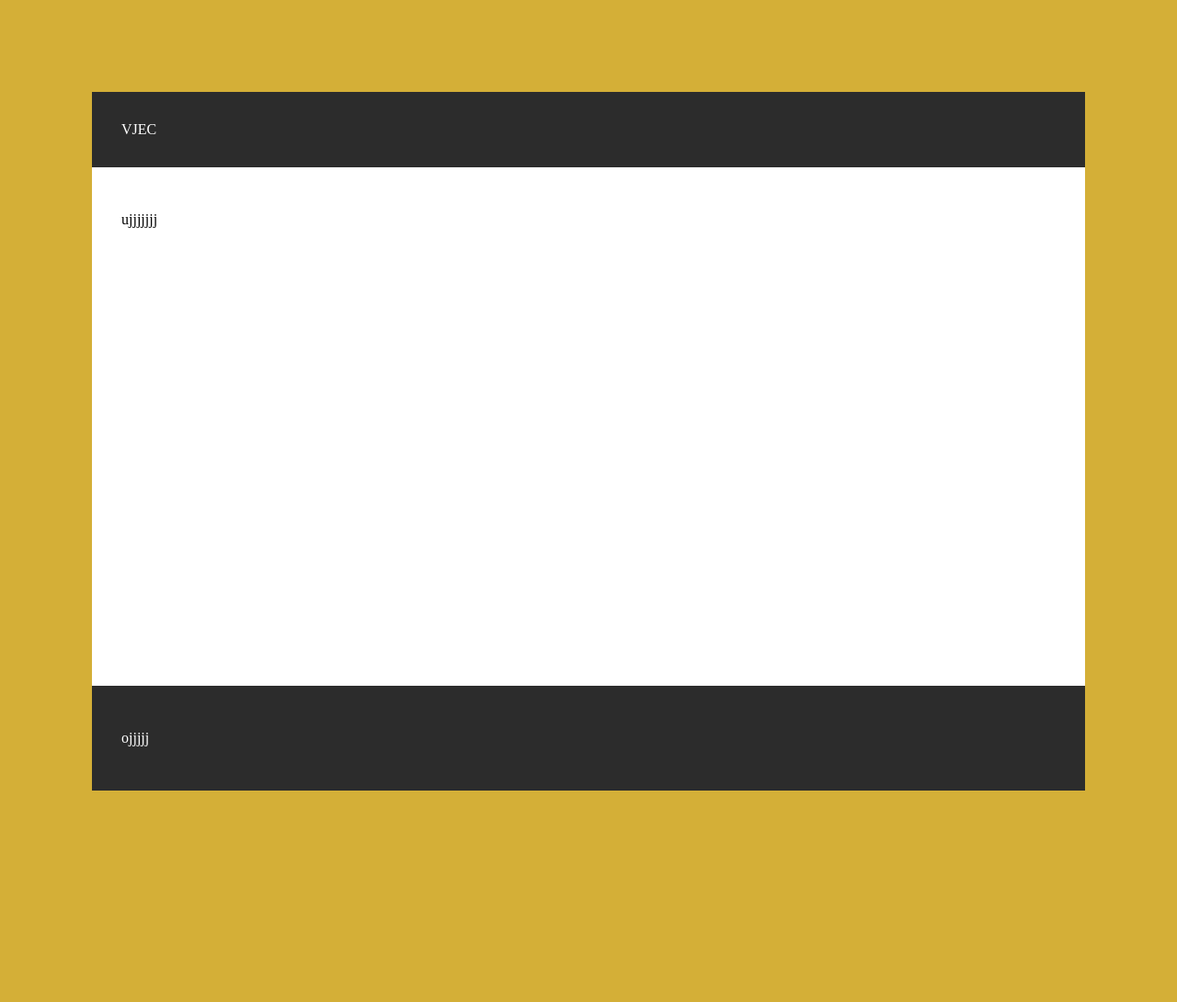
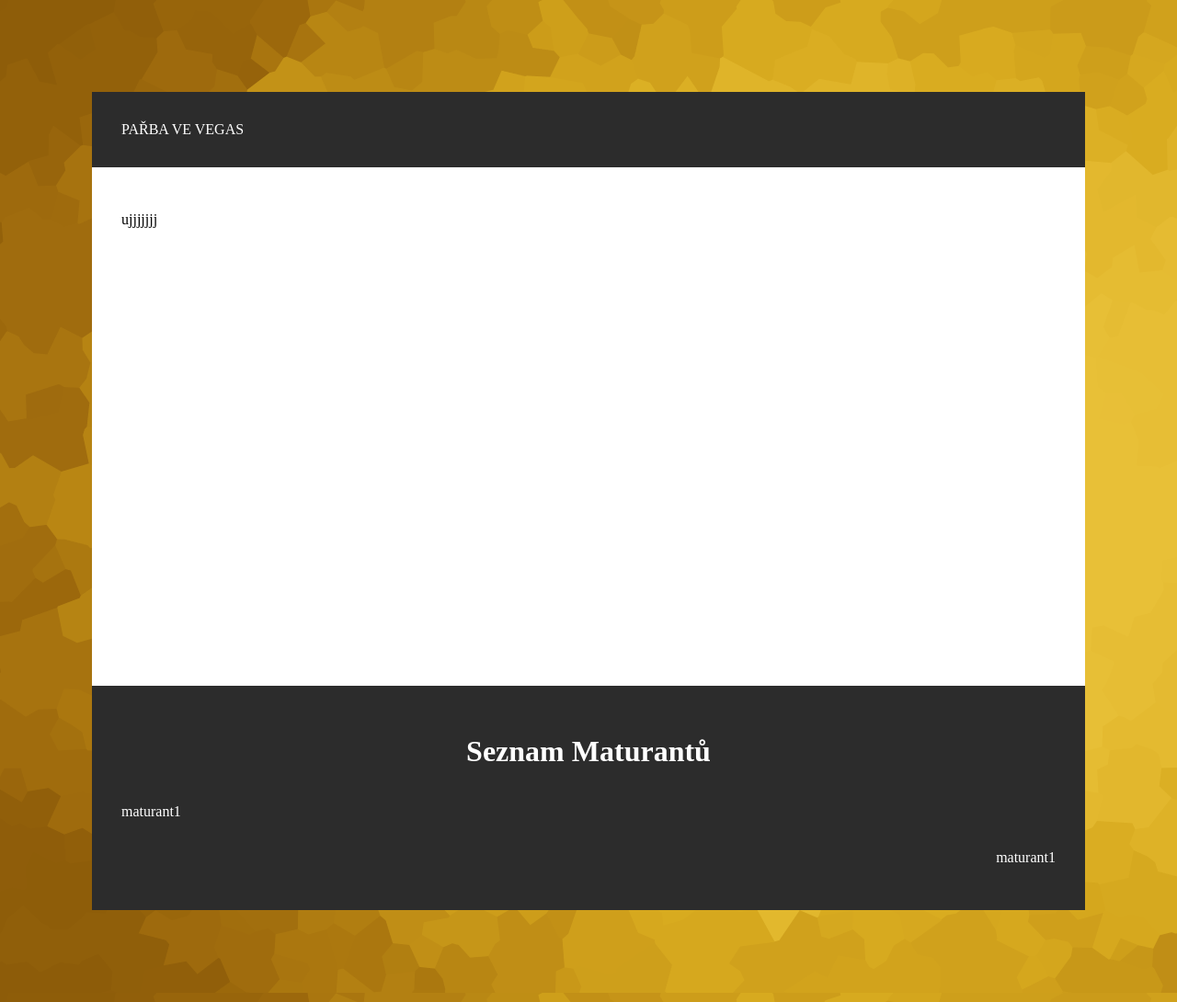
Before and after one commit to KakubJorinsky/stranka_na_maturak, a plain HTML site: page index.html in a window 1280 px wide. Shown: the whole page at 92% size. Before the commit the page ends 960 px from the top, so only its background shows below. Drawn offline with Linux system fonts and the light colour scheme.

Commit message:
uhhhhhhh

```diff
--- a/index.html
+++ b/index.html
@@ -8,13 +8,21 @@
 </head>
 <body>
     <header>
-        <a href="#">VJEC</a>
+        <nav><a href="#">PAŘBA VE VEGAS</a></nav>
     </header>
     <main>
         <p>ujjjjjjj</p>
     </main>
     <footer>
-        <p>ojjjjj</p>
+        <div class="nadpis">
+            <h1>Seznam Maturantů</h1>
+        </div>
+        <div class="_IT4B">
+            <p>maturant1</p>
+        </div>
+        <div class="_4STB">
+            <p>maturant1</p>
+        </div>
     </footer>
 </body>
 </html>
--- a/style/style.css
+++ b/style/style.css
@@ -1,5 +1,8 @@
 body{
     background-color: rgb(212, 175, 55);
+    background-image: url(/img/pozadi_maturak.png);
+    background-position: left top;
+    background-repeat: repeat-y;
     margin: 100px;
 }
 
@@ -28,3 +31,22 @@ footer{
 footer p{
     color: white;
 }
+
+footer h1{
+    color: white;
+}
+
+.nadpis{
+    display: flex;
+    justify-content: center;
+}
+
+._IT4B{
+    display: flex;
+    justify-content: left;
+}
+
+._4STB{
+    display: flex;
+    justify-content: right;
+}
```
Also changed, not shown: img/pozadi_maturak.png (added).
